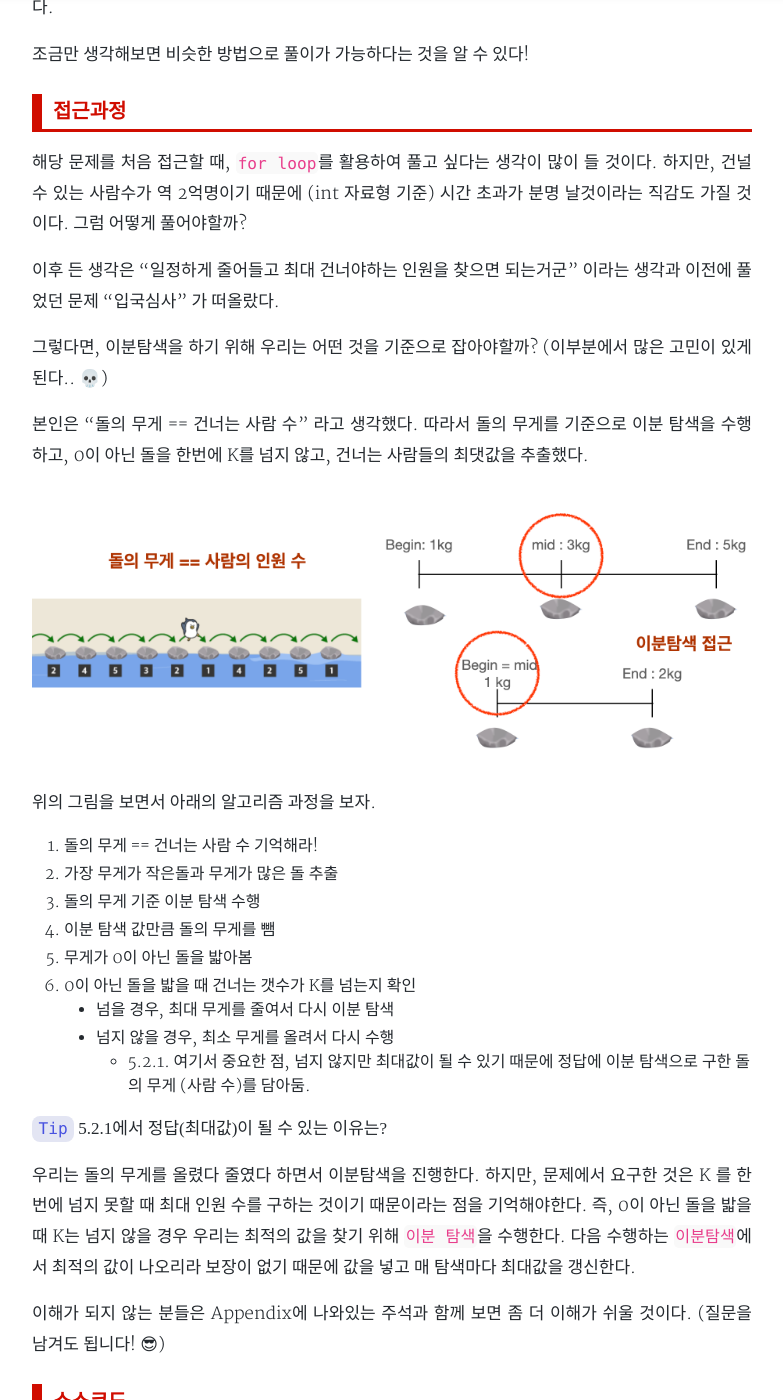
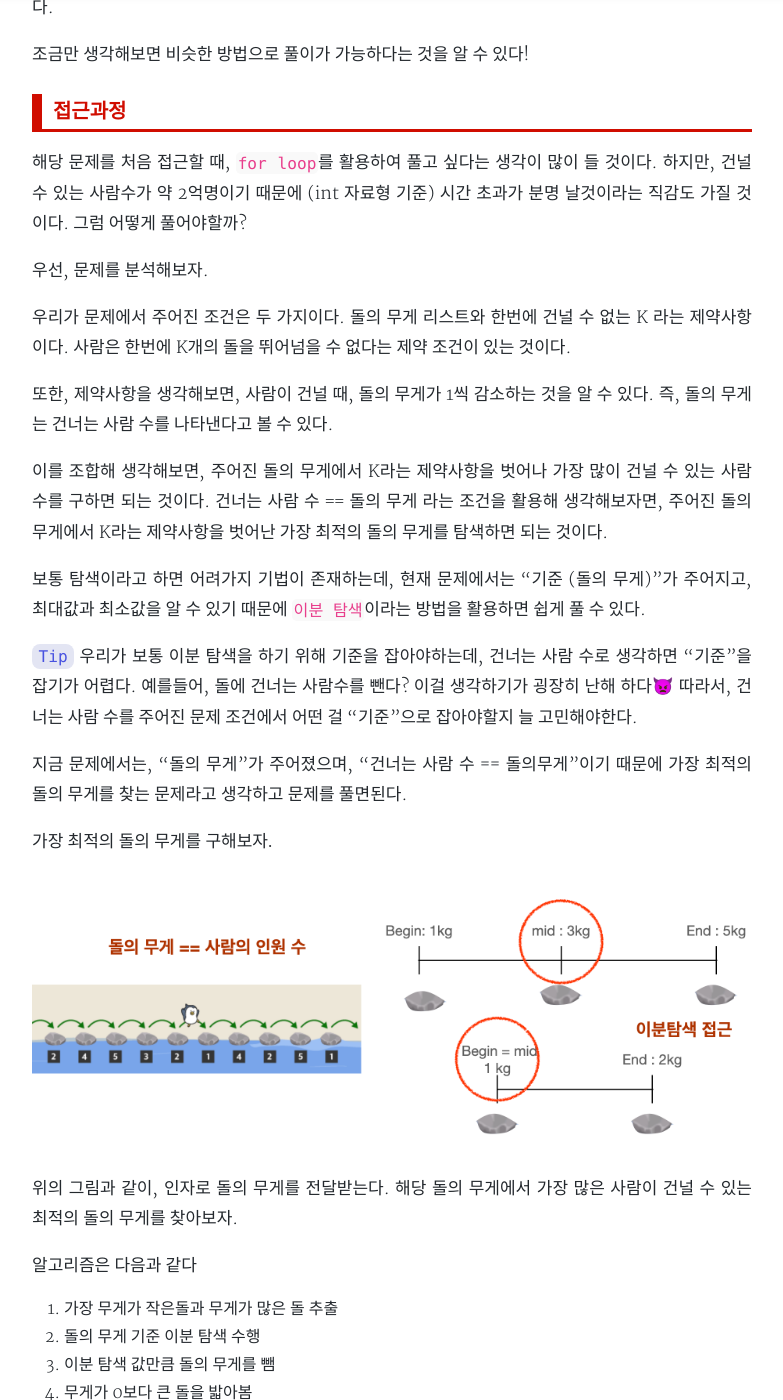
Before and after one commit to 0xd00d00/0xd00d00.github.io, a Jekyll site: the page built from _posts/2021-08-02-stepping_stone.md, in a window 1280 px wide and 1400 px high, scrolled down 997 px. Shown: the whole window, without its empty margins (248-1031 px from the left). Built offline with Jekyll 4.4.1, drawn with Linux system fonts in a browser that asks for light colours; nearby versions of some CDN libraries; some web fonts are replaced; comment, search, counter and statistics services are not loaded; a style sheet for code colours, icons or effects is not loaded; some of the changed text lies outside the part shown.

Commit message:
[post] add posting for programmers

````diff
--- a/_posts/2021-08-02-stepping_stone.md
+++ b/_posts/2021-08-02-stepping_stone.md
@@ -30,44 +30,50 @@ sitemap :
 
 ### 접근과정
 해당 문제를 처음 접근할 때, `for loop`를 활용하여 풀고 싶다는 생각이 많이 들
-것이다. 하지만, 건널수 있는 사람수가 역 2억명이기 때문에 (int 자료형 기준) 시간
+것이다. 하지만, 건널수 있는 사람수가 약 2억명이기 때문에 (int 자료형 기준) 시간
 초과가 분명 날것이라는 직감도 가질 것이다. 그럼 어떻게 풀어야할까?
 
-이후 든 생각은 "일정하게 줄어들고 최대 건너야하는 인원을 찾으면 되는거군" 이라는
-생각과 이전에 풀었던 문제 "입국심사" 가 떠올랐다.
+우선, 문제를 분석해보자.
 
-그렇다면, 이분탐색을 하기 위해 우리는 어떤 것을 기준으로 잡아야할까? (이부분에서
-		많은 고민이 있게 된다.. 💀)
+우리가 문제에서 주어진 조건은 두 가지이다. 돌의 무게 리스트와 한번에 건널 수 없는 K 라는 제약사항이다. 사람은 한번에 K개의 돌을 뛰어넘을 수 없다는 제약 조건이 있는 것이다.
 
-본인은 "돌의 무게 == 건너는 사람 수" 라고 생각했다. 따라서 돌의 무게를 기준으로
-이분 탐색을 수행하고, 0이 아닌 돌을 한번에 K를 넘지 않고, 건너는 사람들의
-최댓값을 추출했다.
+또한, 제약사항을 생각해보면, 사람이 건널 때, 돌의 무게가 1씩 감소하는 것을 알 수 있다. 즉, 돌의 무게는 건너는 사람 수를 나타낸다고 볼 수 있다.
+
+이를 조합해 생각해보면, 주어진 돌의 무게에서 K라는 제약사항을 벗어나 가장 많이 건널 수 있는 사람 수를 구하면 되는 것이다. *건너는 사람 수 == 돌의 무게* 라는 조건을 활용해 생각해보자면, 주어진 돌의 무게에서 K라는 제약사항을 벗어난 가장 최적의 돌의 무게를 탐색하면 되는 것이다.
+
+보통 탐색이라고 하면 어려가지 기법이 존재하는데, 현재 문제에서는 "기준 (돌의 무게)"가 주어지고, 최대값과 최소값을 알 수 있기 때문에 `이분 탐색`이라는 방법을 활용하면 쉽게 풀 수 있다.
+
+<span class="tip">Tip</span> 우리가 보통 이분 탐색을 하기 위해 기준을 잡아야하는데, *건너는 사람 수*로 생각하면 "기준"을 잡기가 어렵다. 예를들어, 돌에 건너는 사람수를 뺀다? 이걸 생각하기가 굉장히 난해 하다👿 따라서, 건너는 사람 수를 주어진 문제 조건에서 어떤 걸 "기준"으로 잡아야할지 늘 고민해야한다.
+
+지금 문제에서는, "돌의 무게"가 주어졌으며, "건너는 사람 수 == 돌의무게"이기 때문에 가장 최적의 돌의 무게를 찾는 문제라고 생각하고 문제를 풀면된다.
+
+*가장 최적의 돌의 무게를 구해보자.*
 
 ![step](/assets/img/stepping_step.png)
 
-위의 그림을 보면서 아래의 알고리즘 과정을 보자.
+위의 그림과 같이, 인자로 돌의 무게를 전달받는다. 해당 돌의 무게에서 가장 많은 사람이 건널 수 있는 최적의 돌의 무게를 찾아보자.
 
-0. 돌의 무게 == 건너는 사람 수 기억해라!
+알고리즘은 다음과 같다
+
 1. 가장 무게가 작은돌과 무게가 많은 돌 추출
 2. 돌의 무게 기준 이분 탐색 수행
 3. 이분 탐색 값만큼 돌의 무게를 뺌
-4. 무게가 0이 아닌 돌을 밟아봄
-5. 0이 아닌 돌을 밟을 때 건너는 갯수가 K를 넘는지 확인
+4. 무게가 0보다 큰 돌을 밟아봄
+5. 0보다 큰 돌을 밟을 때 건너는 갯수가 K를 넘는지 확인
 	* 넘을 경우, 최대 무게를 줄여서 다시 이분 탐색
 	* 넘지 않을 경우, 최소 무게를 올려서 다시 수행
 		* 5.2.1. 여기서 중요한 점, 넘지 않지만 최대값이 될 수 있기 때문에 정답에
 		이분 탐색으로 구한 돌의 무게 (사람 수)를 담아둠.
 
-<span class="tip">Tip</span> *5.2.1에서 정답(최대값)이 될 수 있는 이유는?*
+위와 같은 방식으로 접근하면 된다.
 
-우리는 돌의 무게를 올렸다 줄였다 하면서 이분탐색을 진행한다. 하지만, 문제에서
-요구한 것은 K 를 한번에 넘지 못할 때 최대 인원 수를 구하는 것이기 때문이라는
-점을 기억해야한다. 즉, 0이 아닌 돌을 밟을 때 K는 넘지 않을 경우 우리는 최적의
-값을 찾기 위해 `이분 탐색`을 수행한다. 다음 수행하는 `이분탐색`에서 최적의 값이
-나오리라 보장이 없기 때문에 값을 넣고 매 탐색마다 *최대값*을 갱신한다.
+해당 문제에서 좀 유심히 봐야할 점은, 그냥 `이분 탐색`만 돌려서는 문제가 풀리지 않는다는 점이다. `이분 탐색`을 하면서 *주어진 조건*을 만족하는지를 확인해야한다는 점이 중요하다. 알고리즘에서 보면, 0보다 큰 돌만 밟도록 하고, 0보다 작은 돌은 카운팅하는 것을 확인할 수 있다.
 
-이해가 되지 않는 분들은 Appendix에 나와있는 주석과 함께 보면 좀 더 이해가 쉬울
-것이다. (질문을 남겨도 됩니다! 😎)
+0보다 작은돌을 카운팅 하는 이유가 중요한 부분이다. 구체적으로, 현재 시점에 *가장 최적의 돌*을 구해 징검다리에 적용한다. 적용할 경우 0보다 작은 돌들이 등장하게 된다. 0보다 작다는 말은 해당 돌들은 건널 수 없다는 의미이다. 현재 시점의 징검다리에서 0보다 작은 돌이 연속해서 얼마나 나오는지를 계산하기 위해 카운팅을 한다.
+
+카운팅 된 값은 *주어진 조건* K를 넘는지를 판단해야하는 중요한 데이터이다. 해당 비교를 통해 최적의 돌의 무게를 줄일지 늘릴지 판단한다.
+
+K를 넘지않는 부분에 최적의 돌의 무게를 정답으로 담아두는 이유도 유심히 볼 필요가 있다. 사람은 K개를 한번에 넘지 못하기 때문에 연속해서 건너는 돌의 수가 K보다 적어야한다.
 
 ### 소스코드
 ```cpp
@@ -171,8 +177,8 @@ int solution(vector<int> stones, int k) {
 }
 ```
 
-우선, 해당 문제를 설명으로 풀어내기가 굉장히 난감했다. 돌의 무게로 설명하자니
-건너는 사람을 구하는 문제이고.. 진퇴양난이였다. 쉽게 생각하면 쉬운데.. 어렵게
-생각하면 엄청 어려웠던 것 같다. 다시한번 풀어보면 좋을 문제이다.
+해당 문제는 설명이 굉장히 난감한 문제였다. 돌의 무게 == 건너는 사람 수라는 것을 생각해야되고, 돌에 건너는 사람 수를 뺀다는 말이 되게 어색하게 느껴졌다.
 
-꼭 `이분 탐색`과 같이 풀어보도록 하자.
+최적의 돌을 찾아 돌을 빼고, 연속해서 건널 수 있는 있는 돌이 K보다 적을 때 가장 큰 값이 정답인데.. 이걸 설명하기가 굉장히 난해하다 라는 생각이 들었다.
+
+좀 더 문장을 구조화하는 연습을 하고, 누군가에게 설명하는 연습을 해보자.
````
